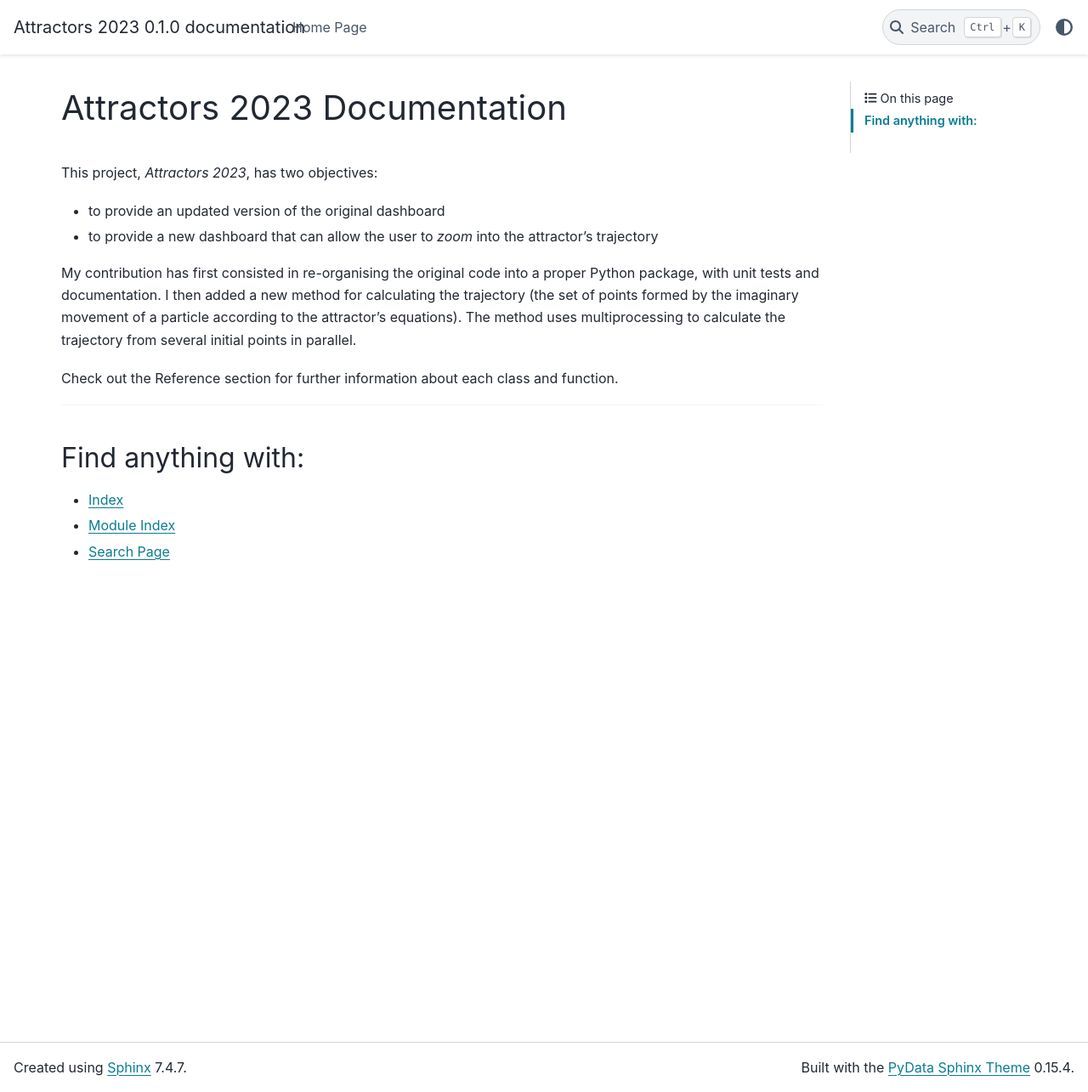
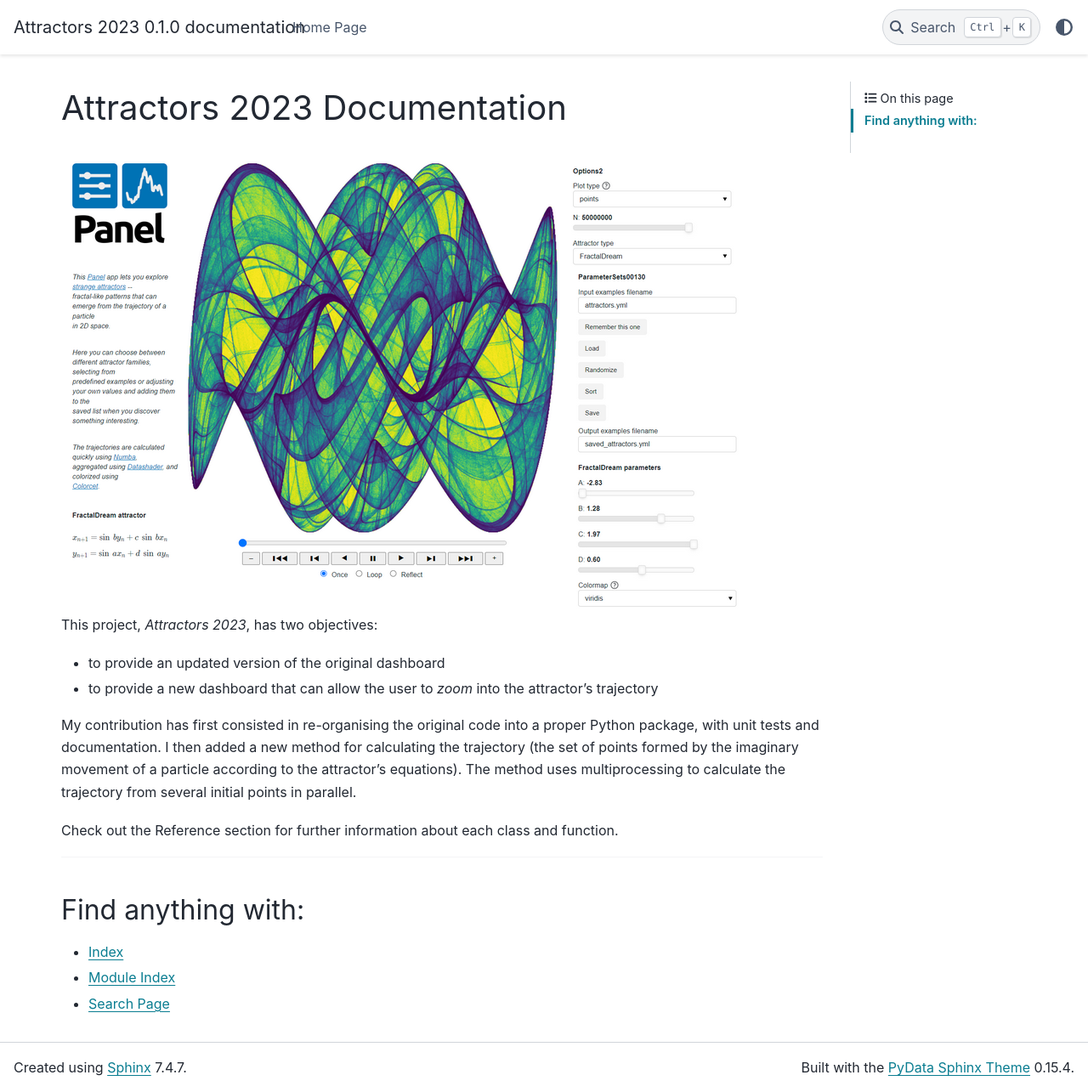
Before and after one commit to jobar8/attractors2023, a Sphinx documentation site: the page built from docs/source/index.rst, in a window 1280 px wide and 1285 px high. Shown: the whole window at 85% size. Built offline with Sphinx 7.4.7 and the PyData theme 0.15.4, drawn with Linux system fonts in a browser that asks for light colours; pages that are not in the unit, such as notebooks, are missing from menus.

Commit message:
Add image to docs index page

```diff
--- a/docs/source/index.rst
+++ b/docs/source/index.rst
@@ -11,6 +11,8 @@ Attractors 2023 Documentation
 
    Home Page <self>
    Reference <_autosummary/attractors2023>
+
+.. image:: _static/assets/images/panel_screenshot.png
 
 This project, *Attractors 2023*, has two objectives:
 
```
